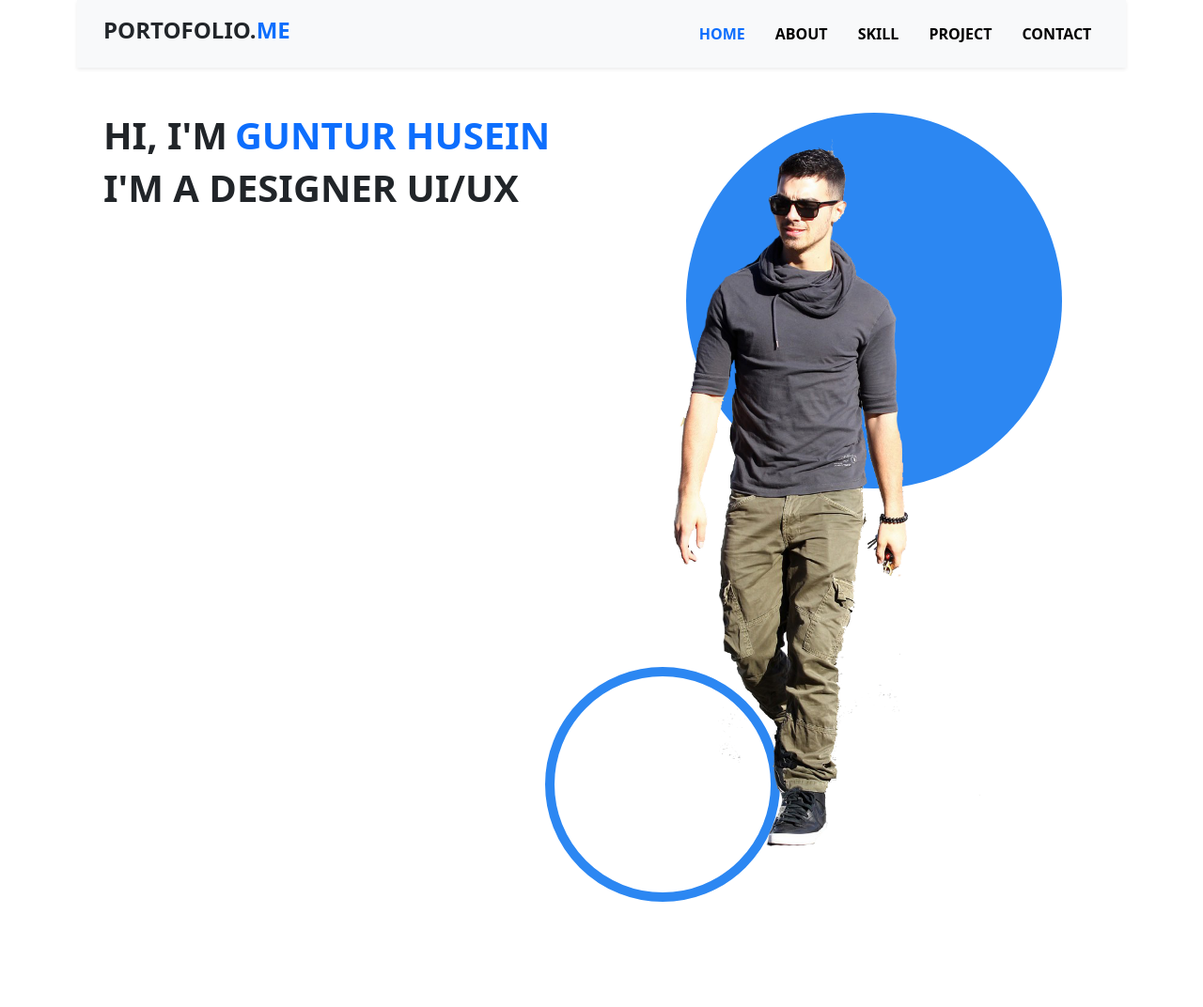
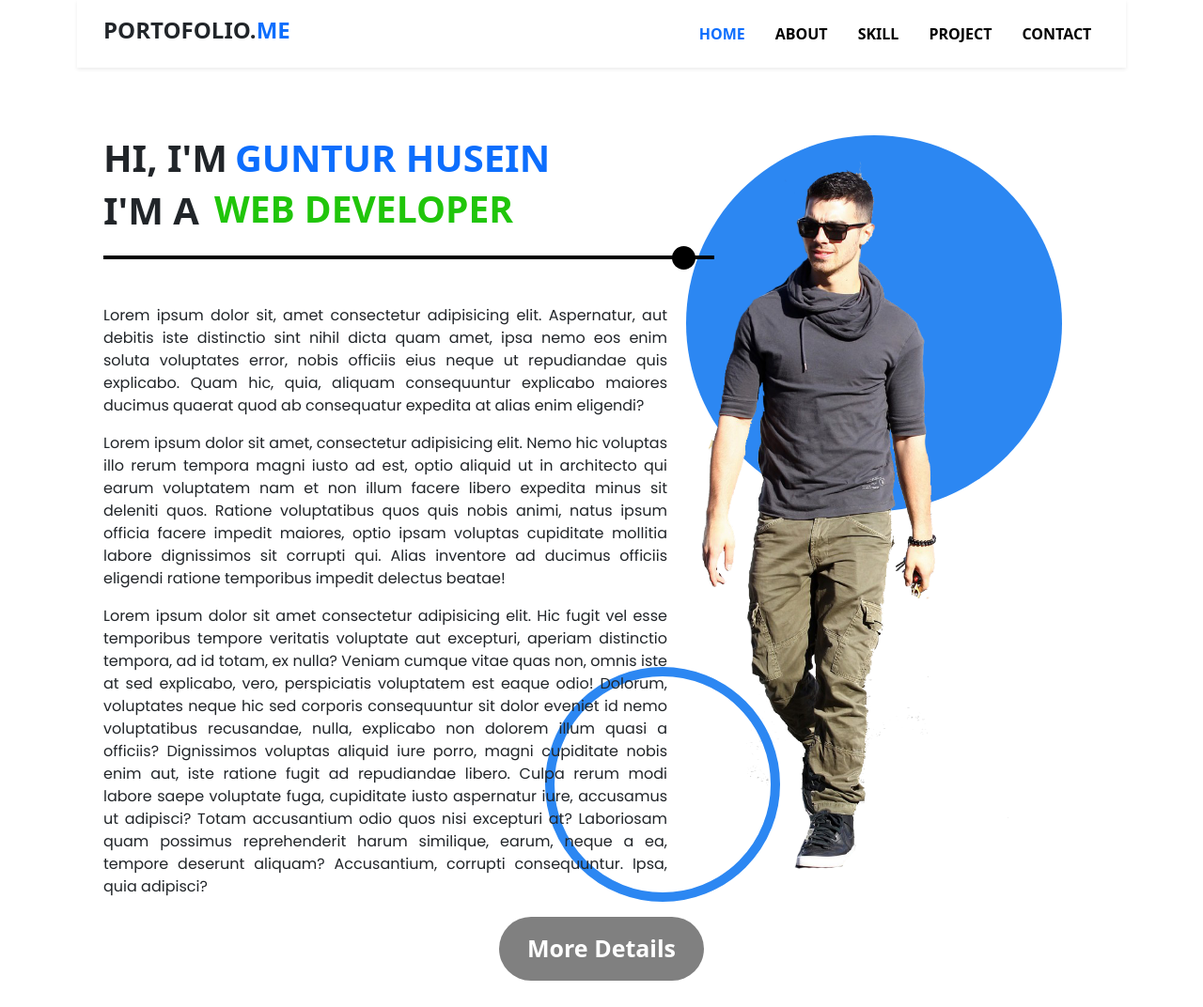
Before and after one commit to GunturHusein/porto.me, a plain HTML site: page porto.html in a window 1280 px wide. Shown: the whole page at 94% size. Before the commit the page ends 960 px from the top, so only its background shows below. Drawn offline with Linux system fonts and the light colour scheme.

Commit message:
animated

```diff
--- a/porto.html
+++ b/porto.html
@@ -12,8 +12,8 @@
 <body>
     <div class="container">
     <!-- Navbar -->
-    <nav class="navbar navbar-expand-lg bg-light sticky-top shadow-sm">
-        <div class="container-fluid">
+    <nav class="navbar navbar-expand-lg bg-white sticky-top shadow-sm">
+        <div class="container">
           <a class="navbar-brand" href="#"></a>
           <button class="navbar-toggler" type="button" data-bs-toggle="collapse" data-bs-target="#navbarCollapse" aria-controls="navbarCollapse" aria-expanded="false" aria-label="Toggle navigation">
           <span class="navbar-toggler-icon"></span>
@@ -30,7 +30,7 @@
       </nav>
 
     <!-- Isi -->
-    <br><br>
+    <br><br><br>
     <div class="container-fluid isi">
         <div class="position-absolute ellipse"></div>
         <div class="position-absolute ellipse1"></div>
@@ -39,11 +39,50 @@
         <h1 class="nvb ms-3 text-black m-0">HI, I'M <h1 class="text-primary nvb ms-2">GUNTUR HUSEIN</h1></h1>
     </div>
     <div class="container-fluid isi">
-        <h1 class="nvb ms-3 m-0">I'M A DESIGNER UI/UX</h1>
+        <h1 class="nvb ms-3 m-0">I'M A</h1>
+        <section class="animation nvb">
+          <div class="first"><div>UI/UX DESIGNER</div></div>
+          <div class="second"><div>WEB DEVELOPER</div></div>
+          <div class="third"><div>SYSTEMS ENGINEER</div></div>
+        </section>
+    </div>
+    <br>
+    <div class="garis"><div class="bola position-absolute"></div></div>
+    <br><br>
+    <div class="isi2 position-relative">
+      <p>Lorem ipsum dolor sit, amet consectetur adipisicing elit. Aspernatur, aut debitis iste distinctio sint nihil dicta quam amet, ipsa nemo eos enim soluta voluptates error, nobis officiis eius neque ut repudiandae quis explicabo. Quam hic, quia, aliquam consequuntur explicabo maiores ducimus quaerat quod ab consequatur expedita at alias enim eligendi?</p>
+      <p>Lorem ipsum dolor sit amet, consectetur adipisicing elit. Nemo hic voluptas illo rerum tempora magni iusto ad est, optio aliquid ut in architecto qui earum voluptatem nam et non illum facere libero expedita minus sit deleniti quos. Ratione voluptatibus quos quis nobis animi, natus ipsum officia facere impedit maiores, optio ipsam voluptas cupiditate mollitia labore dignissimos sit corrupti qui. Alias inventore ad ducimus officiis eligendi ratione temporibus impedit delectus beatae!</p>
+      <p>Lorem ipsum dolor sit amet consectetur adipisicing elit. Hic fugit vel esse temporibus tempore veritatis voluptate aut excepturi, aperiam distinctio tempora, ad id totam, ex nulla? Veniam cumque vitae quas non, omnis iste at sed explicabo, vero, perspiciatis voluptatem est eaque odio! Dolorum, voluptates neque hic sed corporis consequuntur sit dolor eveniet id nemo voluptatibus recusandae, nulla, explicabo non dolorem illum quasi a officiis? Dignissimos voluptas aliquid iure porro, magni cupiditate nobis enim aut, iste ratione fugit ad repudiandae libero. Culpa rerum modi labore saepe voluptate fuga, cupiditate iusto aspernatur iure, accusamus ut adipisci? Totam accusantium odio quos nisi excepturi at? Laboriosam quam possimus reprehenderit harum similique, earum, neque a ea, tempore deserunt aliquam? Accusantium, corrupti consequuntur. Ipsa, quia adipisci?</p>
     </div>
 
+    <center><button type="button" class="button"><a class="a" href="coba.html" target="_parent">More Details</a></button></center>
+    <br>
+    <!-- Footer -->
 
 
     </div>
+
+    <script>
+    // Get the button:
+    let mybutton = document.getElementById("myBtn");
+    // When the user scrolls down 20px from the top of the document, show the button
+    window.onscroll = function() {scrollFunction()};
+    function scrollFunction() {
+      if (document.body.scrollTop > 20 || document.documentElement.scrollTop > 20) {
+        mybutton.style.display = "block";
+      } else {
+        mybutton.style.display = "none";
+      }
+    }
+    // When the user clicks on the button, scroll to the top of the document
+    function topFunction() {
+      document.body.scrollTop = 0; // For Safari
+      document.documentElement.scrollTop = 0; // For Chrome, Firefox, IE and Opera
+    }
+    </script>
+
+
+    <!-- JS -->
+    <script src="js/bootstrap.min.js"></script>
 </body>
 </html>
--- a/style.css
+++ b/style.css
@@ -1,3 +1,5 @@
+@import url('https://fonts.googleapis.com/css2?family=Poppins&display=swap');
+
 .nav-link {
     color: black;
 }
@@ -7,18 +9,43 @@
 .nvb{
     font-weight: bolder;
 }
+
 .isi{
     display: flex;
 }
+.isi2{
+    width: 600px;
+    font-family: poppins;
+    text-align: justify;
+    margin-left: 28px;
+}
+.garis{
+    width: 650px;
+    height: 4px;
+    background-color: black;
+    margin-left: 28px;
+}
+.bola{
+    background-color: black;
+    height: 25px;
+    width: 25px;
+    right: 540px;
+    top: 261.5px;
+    display: flex;
+    border-radius: 50%;
+}
 .bgimg{
-    right: 170px;
+    right: 140px;
+    z-index: -1;
 }
+
 .ellipse{
     background-color: #2C87F2;
     height: 400px;
     width: 400px;
     border-radius: 50%;
     right: 150px;
+    z-index: -3;
 }
 .ellipse1{
     border: 10px solid #2C87F2;
@@ -27,4 +54,71 @@
     border-radius: 50%;
     right:450px;
     bottom: -160px;
+    z-index: -2;
 }
+
+.button {
+    background-color: #808080; /* Green */
+    border: none;
+    color: white;
+    padding: 15px 30px;
+    text-align: center;
+    text-decoration: none;
+    display: inline-block;
+    font-size: 25px;
+    font-weight: bolder;
+    margin: 4px 2px;
+    transition-duration: 0.4s;
+    cursor: pointer;
+    border-radius: 79px;
+}
+.button:hover{
+    background-color: #2C87F2;
+    color: black;
+}
+.a{
+    text-decoration: none;
+    color: white;
+}
+.a:hover{
+    color: black;
+}
+
+/* Animated text */
+.animation {
+    height: 50px;
+    margin-top: -5px;
+    font-size: 39px;
+    overflow:hidden;
+    margin-left: 1rem;
+}
+.animation > div > div {
+    height:calc(1.550rem + 1.5vw);
+    margin-bottom: calc(1.550rem + 1.5vw);
+    display:inline-block;
+}
+.animation div:first-child {
+    animation: text-animation 8s infinite;
+}
+.first div {
+    color: #C50A0A;
+}
+.second div {
+    color: #20c50a;
+}
+.third div {
+    color: #0ac5ac;
+}
+
+@keyframes text-animation {
+    0% {margin-top: 0;}
+    10% {margin-top: 0;}
+    20% {margin-top: -5.62rem;}
+    30% {margin-top: -5.62rem;}
+    40% {margin-top: -11.24rem;}
+    60% {margin-top: -11.24rem;}
+    70% {margin-top: -5.62rem;}
+    80% {margin-top: -5.62rem;}
+    90% {margin-top: 0;}
+    100% {margin-top: 0;}
+}
```
Also changed, not shown: coba.html (added, +12 -0 lines).
